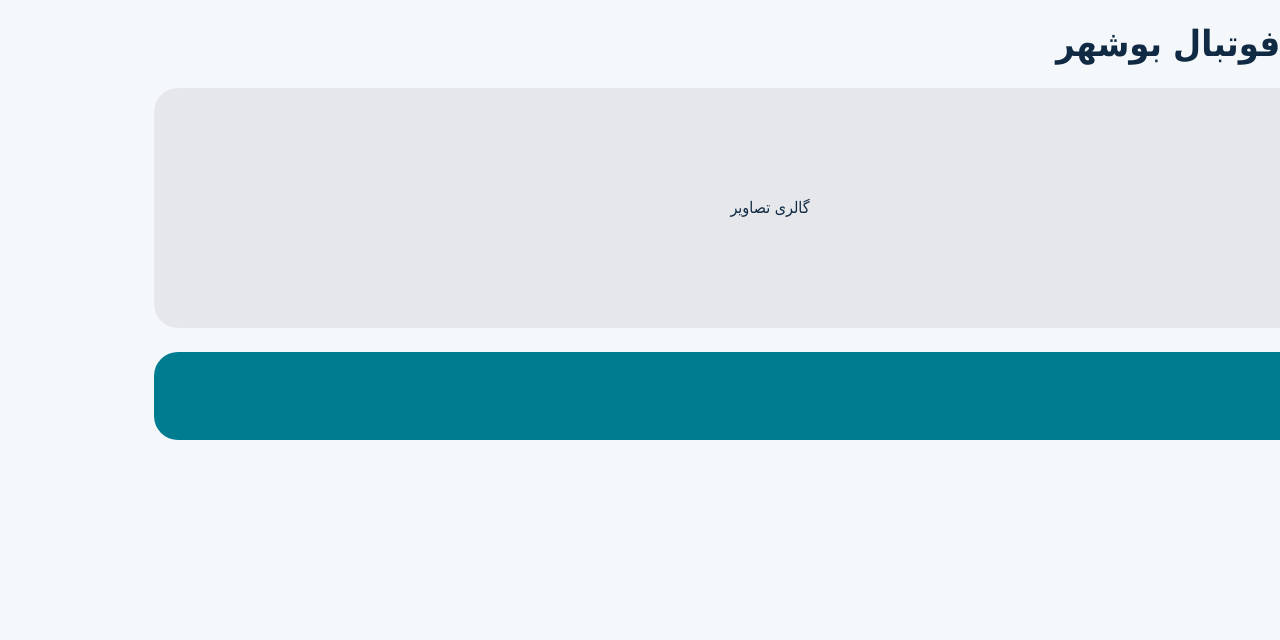
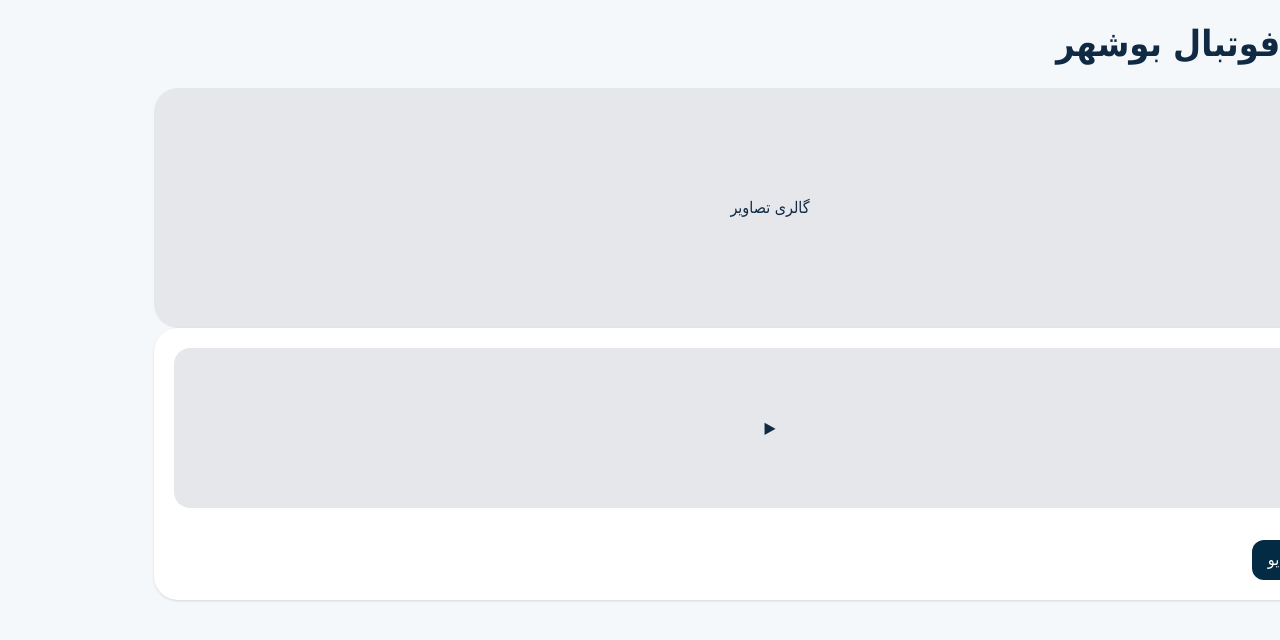
Before and after one commit to mdarzand0315-sys/football-bushehr-v2, a Next.js app: page /media in a window 1280 px wide. Shown: the top 640 px of the page. Built offline with nearby package versions, Linux system fonts and the light colour scheme.

Commit message:
Add files via upload

```diff
--- a/components/VideoCard.tsx
+++ b/components/VideoCard.tsx
@@ -1,4 +1,21 @@
+interface VideoCardProps {
+  title: string;
+}
 
-export default function VideoCard(){
- return <div className="mt-6 rounded-3xl bg-[#007C91] text-white p-8">🎬 ویدیوها</div>
+export default function VideoCard({ title }: VideoCardProps) {
+  return (
+    <div className="rounded-3xl bg-white shadow p-5">
+      <div className="h-40 bg-gray-200 rounded-2xl mb-4 flex items-center justify-center">
+        ▶
+      </div>
+
+      <h3 className="text-xl font-bold">
+        {title}
+      </h3>
+
+      <button className="mt-4 px-4 py-2 rounded-xl bg-[#032B44] text-white">
+        مشاهده ویدیو
+      </button>
+    </div>
+  );
 }
```
